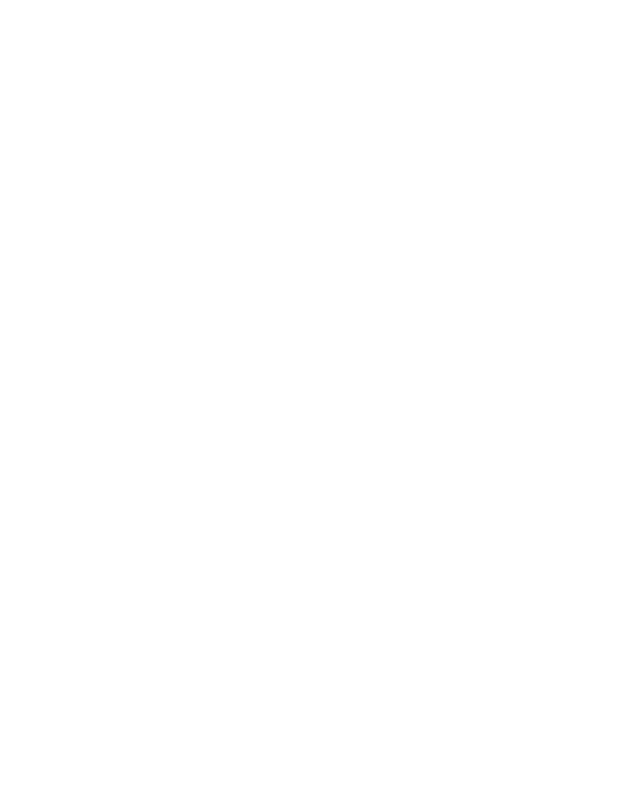
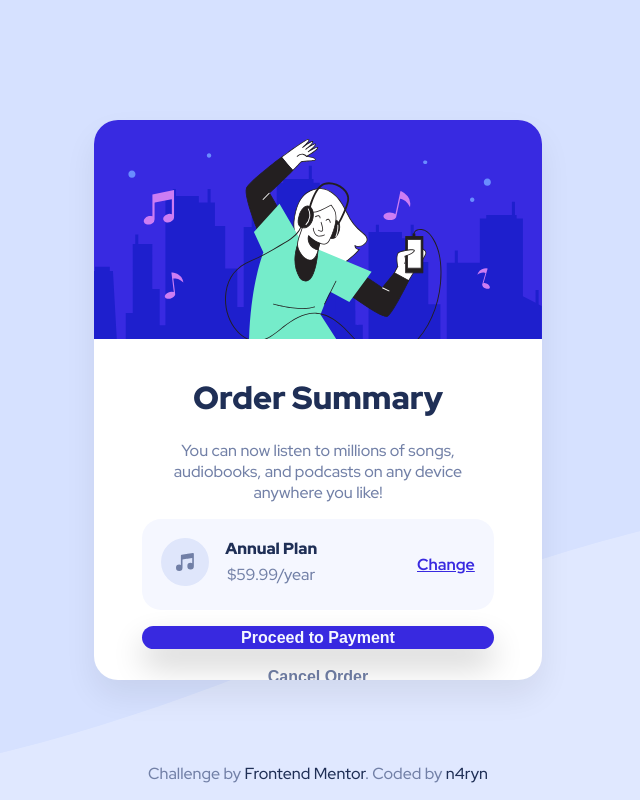
Before and after one commit to n4ryn/order-summary-component, a plain HTML site: page index.html in a window 1280 px wide. Shown: the whole page, without its empty margins (322-962 px from the left). Drawn offline with Linux system fonts and the light colour scheme.

Commit message:
final commit

```diff
--- a/index.html
+++ b/index.html
@@ -14,5 +14,47 @@
 
     <title>Frontend Mentor | Order summary card</title>
   </head>
-  <body></body>
+  <body>
+    <div class="container">
+      <div class="top">
+        <img src="./images/illustration-hero.svg" alt="hero" />
+      </div>
+      <div class="bottom">
+        <div class="text-row">
+          <h1>Order Summary</h1>
+        </div>
+        <div class="text-row">
+          <p>
+            You can now listen to millions of songs, audiobooks, and podcasts on
+            any device anywhere you like!
+          </p>
+        </div>
+        <div class="plan">
+          <div class="left-component">
+            <div class="icon">
+              <img src="./images/icon-music.svg" alt="" />
+            </div>
+            <div class="subscription">
+              <div class="sub-plan"><p>Annual Plan</p></div>
+              <div class="sub-price"><p>$59.99/year</p></div>
+            </div>
+          </div>
+          <div class="right-component">
+            <div class="change"><p>Change</p></div>
+          </div>
+        </div>
+        <button id="proceed" type="submit">Proceed to Payment</button>
+        <button id="cancel" type="submit">Cancel Order</button>
+      </div>
+    </div>
+    <div class="footer">
+      <p>
+        Challenge by
+        <a href="https://www.frontendmentor.io/" target="_blank"
+          >Frontend Mentor</a
+        >. Coded by
+        <a href="https://github.com/n4ryn" target="_blank">n4ryn</a>
+      </p>
+    </div>
+  </body>
 </html>
--- a/style.css
+++ b/style.css
@@ -0,0 +1,186 @@
+@import url("https://fonts.googleapis.com/css2?family=Red+Hat+Display:wght@500;700;900&display=swap");
+
+:root {
+  --very-pale-blue: hsl(225, 100%, 98%);
+  --pale-blue: hsl(225, 100%, 94%);
+  --desaturated-blue: hsl(224, 23%, 55%);
+  --bright-blue: hsl(245, 75%, 52%);
+  --dark-blue: hsl(223, 47%, 23%);
+}
+
+* {
+  margin: 0;
+  box-sizing: border-box;
+}
+
+body {
+  width: 100%;
+  height: 100vh;
+  background-image: url(./images/pattern-background-desktop.svg);
+  background-repeat: no-repeat;
+  background-size: cover;
+  background-position: center;
+  background-color: var(--pale-blue);
+  color: var(--desaturated-blue);
+  font-family: "Red Hat Display", sans-serif;
+  text-align: center;
+  display: flex;
+  font-size: 16px;
+}
+
+h1,
+.sub-plan {
+  color: var(--dark-blue);
+  font-weight: 900;
+  padding-bottom: 0.3rem;
+}
+
+.container {
+  margin: auto;
+  height: 70vh;
+  width: 28rem;
+  overflow: hidden;
+  background: #fff;
+  border-radius: 1.5rem;
+  box-shadow: 0 16px 32px rgba(0, 0, 0, 0.07);
+}
+
+.top img {
+  width: 100%;
+  height: 30%;
+}
+
+.bottom {
+  width: 100%;
+  height: 70%;
+  padding: 2rem 3rem;
+  display: flex;
+  flex-direction: column;
+  justify-content: space-between;
+}
+
+.text-row,
+.plan,
+button {
+  margin-bottom: 1rem;
+}
+
+.plan {
+  height: 6rem;
+  padding: 1.2rem;
+  background: var(--very-pale-blue);
+  display: flex;
+  justify-content: space-between;
+  align-items: center;
+  border-radius: 1.2rem;
+}
+
+.left-component {
+  display: flex;
+}
+
+.icon {
+  padding-right: 1rem;
+}
+
+.right-component p {
+  color: var(--bright-blue);
+  font-weight: 700;
+  text-decoration: underline;
+}
+
+.right-component p:hover {
+  cursor: pointer;
+  font-weight: 700;
+  color: hsl(245, 75%, 66%);
+  text-decoration: none;
+  transition: all 0.2s ease-in-out;
+}
+
+button {
+  height: 3rem;
+  border: none;
+  border-radius: 0.8rem;
+}
+
+#proceed {
+  background: var(--bright-blue);
+  color: var(--very-pale-blue);
+  font-size: 16px;
+  font-weight: 700;
+  z-index: 100;
+  box-shadow: 0 16px 32px rgba(0, 0, 0, 0.2);
+}
+
+#proceed:hover {
+  cursor: pointer;
+  background: hsl(245, 75%, 66%);
+  transition: all 0.2s ease-in-out;
+}
+
+#cancel {
+  color: var(--desaturated-blue);
+  background: #fff;
+  font-size: 16px;
+  font-weight: 700;
+}
+
+#cancel:hover {
+  cursor: pointer;
+  color: var(--dark-blue);
+  transition: all 0.2s ease-in-out;
+}
+
+.footer {
+  width: 100vw;
+  height: 3rem;
+  padding: 0.7rem;
+  text-align: center;
+  position: absolute;
+  bottom: 0;
+}
+
+.footer a {
+  color: var(--dark-blue);
+  text-decoration: none;
+}
+
+@media screen and (max-width: 550px) {
+  body {
+    background-image: url(./images/pattern-background-mobile.svg);
+  }
+
+  .container {
+    width: 86vw;
+  }
+
+  h1 {
+    font-size: 1.7rem;
+  }
+
+  p {
+    font-size: 0.84rem;
+  }
+
+  .bottom {
+    padding: 1rem;
+  }
+
+  .plan {
+    height: 4.6rem;
+  }
+
+  button {
+    height: 3rem;
+  }
+
+  #proceed,
+  #cancel {
+    font-size: 12px;
+    font-weight: 700;
+  }
+
+  #proceed {
+    box-shadow: 0 8px 16px rgba(0, 0, 0, 0.1);
+  }
+}
```
Also changed, not shown: script.js (deleted).
